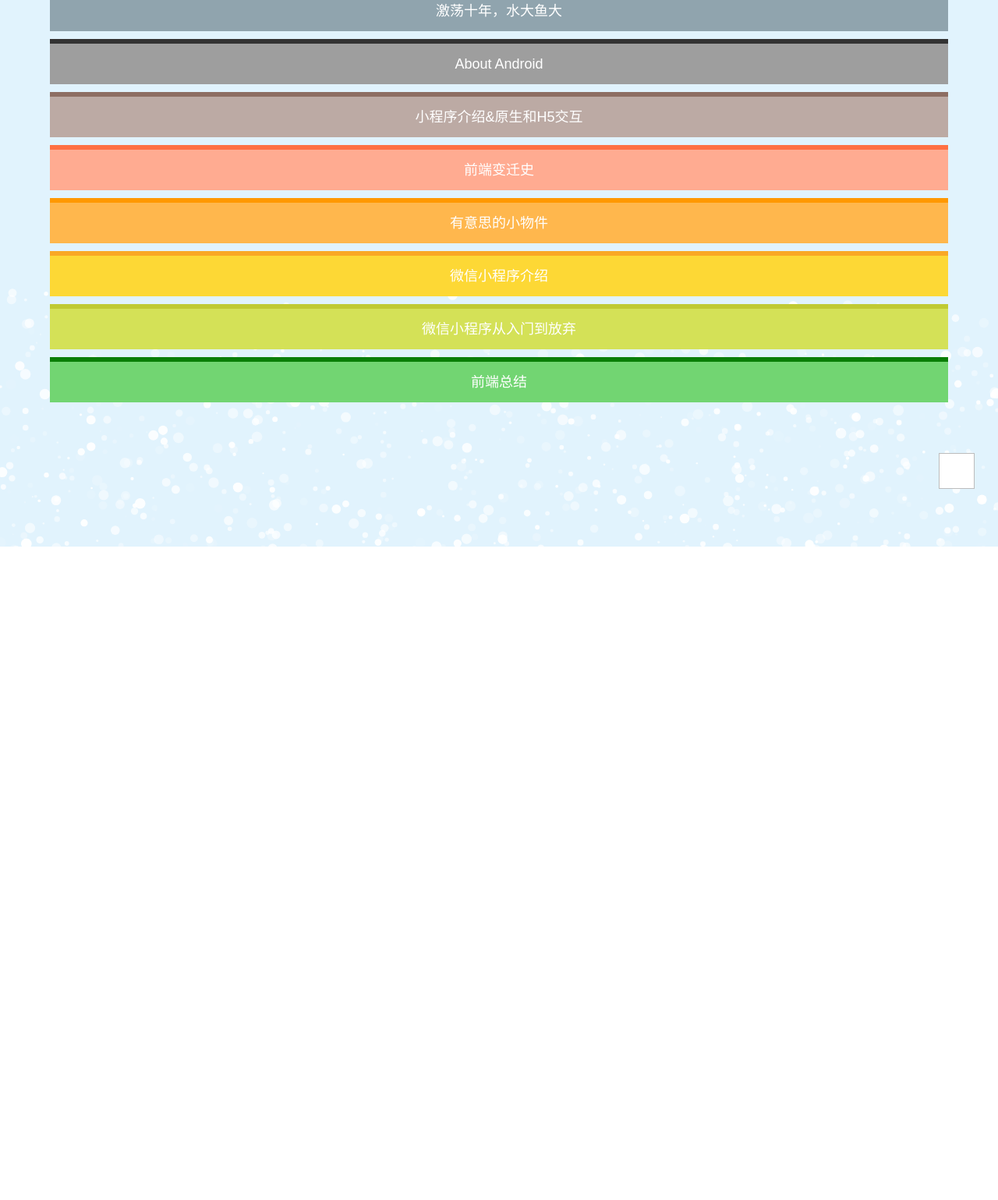
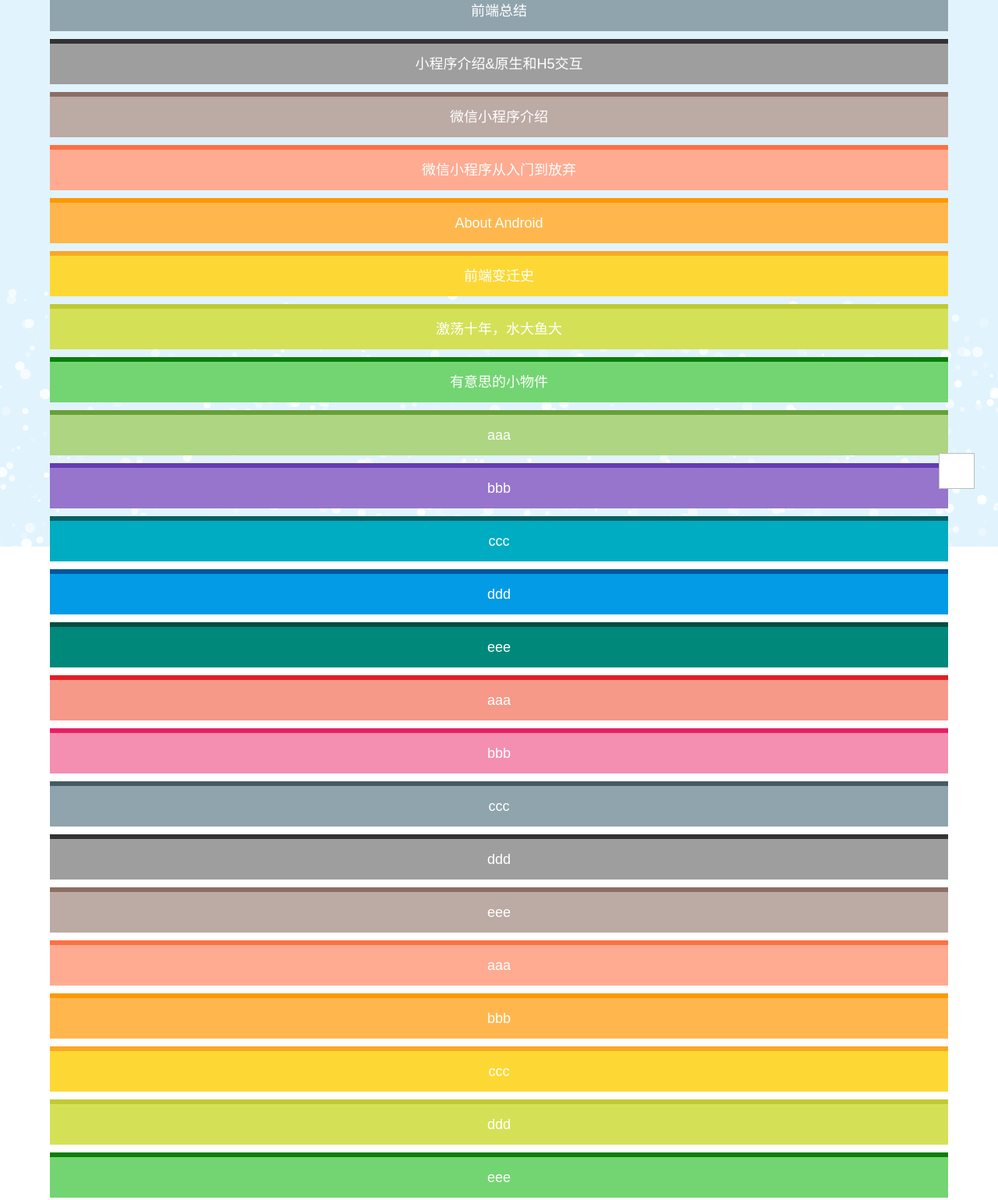
Before and after one commit to jingle1267/sliders, a website: page index.html in a window 1280 px wide. Shown: the part 99-1638 px from the top of the page at 78% size. Before the commit the page ends 800 px from the top, so only its background shows below. Drawn offline with Linux system fonts and the light colour scheme.

Commit message:
update from travis

```diff
--- a/index.html
+++ b/index.html
@@ -5,7 +5,7 @@
     <meta http-equiv="X-UA-Compatible" content="IE=edge;chrome=1">
     <title> 振国的分享 </title>
     <meta name="viewport" content="width=device-width, initial-scale=1">
-    <link rel="stylesheet" href="/css/marx.min.css"/>
+    <link rel="stylesheet" href="css/marx.min.css"/>
     <link href="css/totop.css" rel="stylesheet" type="text/css">
     <script type="text/javascript" src="js/jquery.js"></script>
     <script type="text/javascript" src="js/jquery.qrcode.min.js"></script>
@@ -24,14 +24,29 @@
     <div style="position: relative; padding-top: 58px; padding-bottom: 14px;">
         <nav id="nav" class="navlist">
             <ul>
-                    <li style="border-top: 6px solid #455a64;background: #90a4ae;"><a href="./2008-2017/index.html">激荡十年，水大鱼大</a></li>
-                    <li style="border-top: 6px solid #333333;background: #9e9e9e;"><a href="./Android-Intro/index.html">About Android</a></li>
-                    <li style="border-top: 6px solid #8d6e63;background: #bcaaa4;"><a href="./WxMiniApp&NativeCallH5/index.html">小程序介绍&amp;原生和H5交互</a></li>
-                    <li style="border-top: 6px solid #ff7043;background: #ffab91;"><a href="./front-end-history/index.html">前端变迁史</a></li>
-                    <li style="border-top: 6px solid #ff9800;background: #ffb74d;"><a href="./something-interesting/index.html">有意思的小物件</a></li>
-                    <li style="border-top: 6px solid #f9a825;background: #fdd835;"><a href="./weixin-app/index.html">微信小程序介绍</a></li>
-                    <li style="border-top: 6px solid #c0ca33;background: #d4e157;"><a href="./wxmini-in-out/index.html">微信小程序从入门到放弃</a></li>
-                    <li style="border-top: 6px solid #0a7e07;background: #72d572;"><a href="./FrontEndDevelopLIne/index.html">前端总结</a></li>
+                    <li style="border-top: 6px solid #455a64;background: #90a4ae;"><a href="./FrontEndDevelopLIne/index.html">前端总结</a></li>
+                    <li style="border-top: 6px solid #333333;background: #9e9e9e;"><a href="./WxMiniApp&NativeCallH5/index.html">小程序介绍&amp;原生和H5交互</a></li>
+                    <li style="border-top: 6px solid #8d6e63;background: #bcaaa4;"><a href="./weixin-app/index.html">微信小程序介绍</a></li>
+                    <li style="border-top: 6px solid #ff7043;background: #ffab91;"><a href="./wxmini-in-out/index.html">微信小程序从入门到放弃</a></li>
+                    <li style="border-top: 6px solid #ff9800;background: #ffb74d;"><a href="./Android-Intro/index.html">About Android</a></li>
+                    <li style="border-top: 6px solid #f9a825;background: #fdd835;"><a href="./front-end-history/index.html">前端变迁史</a></li>
+                    <li style="border-top: 6px solid #c0ca33;background: #d4e157;"><a href="./2008-2017/index.html">激荡十年，水大鱼大</a></li>
+                    <li style="border-top: 6px solid #0a7e07;background: #72d572;"><a href="./something-interesting/index.html">有意思的小物件</a></li>
+                    <li style="border-top: 6px solid #689f38;background: #aed581;"><a href="./abc">aaa</a></li>
+                    <li style="border-top: 6px solid #673ab1;background: #9775cd;"><a href="./abc">bbb</a></li>
+                    <li style="border-top: 6px solid #006064;background: #00acc1;"><a href="./abc">ccc</a></li>
+                    <li style="border-top: 6px solid #01579b;background: #039be5;"><a href="./abc">ddd</a></li>
+                    <li style="border-top: 6px solid #004d40;background: #00897b;"><a href="./abc">eee</a></li>
+                    <li style="border-top: 6px solid #e51c23;background: #f69988;"><a href="./abc">aaa</a></li>
+                    <li style="border-top: 6px solid #e91e63;background: #f48fb1;"><a href="./abc">bbb</a></li>
+                    <li style="border-top: 6px solid #455a64;background: #90a4ae;"><a href="./abc">ccc</a></li>
+                    <li style="border-top: 6px solid #333333;background: #9e9e9e;"><a href="./abc">ddd</a></li>
+                    <li style="border-top: 6px solid #8d6e63;background: #bcaaa4;"><a href="./abc">eee</a></li>
+                    <li style="border-top: 6px solid #ff7043;background: #ffab91;"><a href="./abc">aaa</a></li>
+                    <li style="border-top: 6px solid #ff9800;background: #ffb74d;"><a href="./abc">bbb</a></li>
+                    <li style="border-top: 6px solid #f9a825;background: #fdd835;"><a href="./abc">ccc</a></li>
+                    <li style="border-top: 6px solid #c0ca33;background: #d4e157;"><a href="./abc">ddd</a></li>
+                    <li style="border-top: 6px solid #0a7e07;background: #72d572;"><a href="./abc">eee</a></li>
             </ul>
         </nav>
         <div style="height: 1px"></div>
```
Also changed, not shown: something-interesting/index.html (+1 -3 lines), 1 other file.
